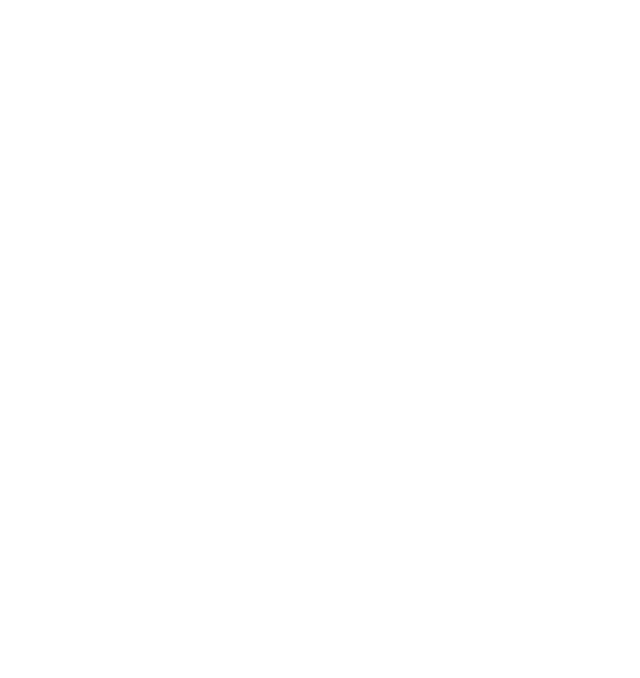
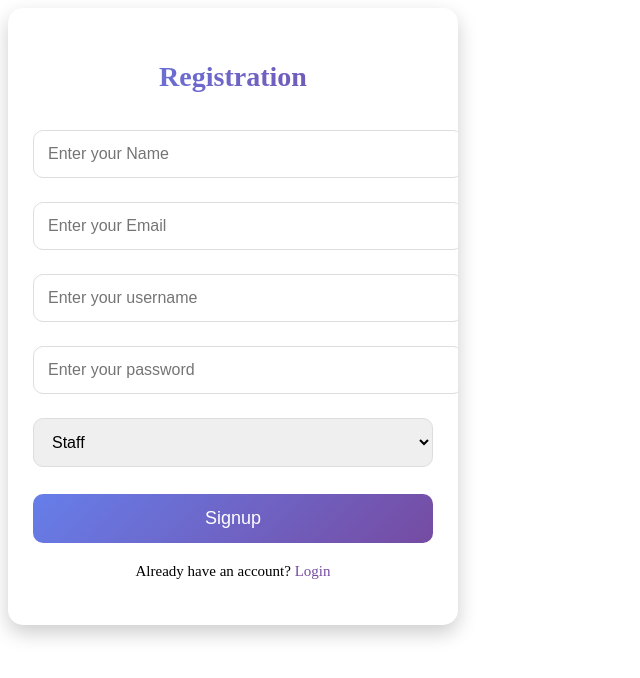
Before and after one commit to Yogeeta16/Sunbeam-Staff-Logsheet-Application, a React (Vite) app in the folder frontend/: page /signup in a window 1280 px wide. Before the commit this address had no page. Shown: the top 678 px of the page, without its empty margins (0-640 px from the left). Built offline with nearby package versions, Linux system fonts and the light colour scheme.

Commit message:
dashboard  frontend updated

```diff
--- /dev/null
+++ b/frontend/src/App.css
@@ -0,0 +1,146 @@
+
+.logo {
+  height: 6em;
+  padding: 1.5em;
+  will-change: filter;
+  transition: filter 300ms;
+}
+.logo:hover {
+  filter: drop-shadow(0 0 2em #646cffaa);
+}
+.logo.react:hover {
+  filter: drop-shadow(0 0 2em #61dafbaa);
+}
+
+@keyframes logo-spin {
+  from {
+    transform: rotate(0deg);
+  }
+  to {
+    transform: rotate(360deg);
+  }
+}
+
+@media (prefers-reduced-motion: no-preference) {
+  a:nth-of-type(2) .logo {
+    animation: logo-spin infinite 20s linear;
+  }
+}
+
+.card {
+  padding: 2em;
+}
+
+.read-the-docs {
+  color: #888;
+}
+
+/* Login And Signup */
+
+
+/* Form container */
+.form-container {
+  max-width: 400px;
+  width: 100%;
+  padding: 30px 25px;
+  background: white;
+  border-radius: 15px;
+  box-shadow: 0 8px 20px rgba(0,0,0,0.2);
+  text-align: center;
+  position: relative;
+  overflow: hidden;
+  transition: transform 0.3s ease, box-shadow 0.3s ease;
+}
+
+.form-container:hover {
+  transform: translateY(-5px);
+  box-shadow: 0 12px 25px rgba(0,0,0,0.25);
+}
+
+/* Form title */
+.form-container h2 {
+  margin-bottom: 25px;
+  color: #333;
+  font-size: 28px;
+  font-weight: 600;
+  background: linear-gradient(to right, #667eea, #764ba2);
+  -webkit-background-clip: text;
+  -webkit-text-fill-color: transparent;
+}
+
+/* Inputs and select */
+.form-container input,
+.form-container select {
+  width: 100%;
+  padding: 14px;
+  margin: 12px 0;
+  border: 1px solid #ddd;
+  border-radius: 10px;
+  font-size: 16px;
+  outline: none;
+  transition: 0.3s ease;
+}
+
+.form-container input:focus,
+.form-container select:focus {
+  border-color: #764ba2;
+  box-shadow: 0 0 5px rgba(118,75,162,0.5);
+}
+
+/* Button */
+.form-container button {
+  width: 100%;
+  padding: 14px;
+  background: linear-gradient(135deg, #667eea, #764ba2);
+  color: white;
+  border: none;
+  border-radius: 10px;
+  cursor: pointer;
+  margin-top: 15px;
+  font-size: 18px;
+  font-weight: 500;
+  transition: 0.3s ease;
+}
+
+.form-container button:hover {
+  background: linear-gradient(135deg, #764ba2, #667eea);
+  transform: translateY(-2px);
+  box-shadow: 0 4px 12px rgba(0,0,0,0.2);
+}
+
+/* Messages */
+.message {
+  margin-bottom: 15px;
+  font-weight: bold;
+  color: #28a745; /* green for success */
+  font-size: 15px;
+}
+
+/* Links below form */
+.bottom-link {
+  margin-top: 20px;
+  font-size: 15px;
+}
+
+.bottom-link a {
+  color: #764ba2;
+  font-weight: 500;
+  text-decoration: none;
+  transition: 0.2s;
+}
+
+.bottom-link a:hover {
+  text-decoration: underline;
+  color: #667eea;
+}
+
+/* Responsive */
+@media (max-width: 480px) {
+  .form-container {
+    padding: 25px 15px;
+  }
+
+  .form-container h2 {
+    font-size: 24px;
+  }
+}
--- a/frontend/src/App.jsx
+++ b/frontend/src/App.jsx
@@ -3,15 +3,19 @@
 import Dashboard from "./pages/dashboard/Dashboard";
 import StaffView from "./pages/dashboard/StaffView";
 import CoordinatorView from "./pages/dashboard/CoordinatorView";
-
+import Login from "./pages/Login";
+import Signup from "./pages/Signup";
 function App() {
   return (
     <BrowserRouter>
       <Routes>
-        <Route path="/dashboard" element={<Dashboard />}>
-          <Route path="staff" element={<StaffView />} />
-          <Route path="coordinator" element={<CoordinatorView />} />
-        </Route>
+      <Route path="/login" element={<Login />} />
+      <Route path="/signup" element={<Signup />} />
+      <Route path="/dashboard" element={<Dashboard />} />
+      <Route path="/" element={<Login />} />
+      <Route path="staff" element={<StaffView />} />
+      <Route path="coordinator" element={<CoordinatorView />} />
+
       </Routes>
     </BrowserRouter>
   );
--- a/frontend/src/components/ui/StatsCard.jsx
+++ b/frontend/src/components/ui/StatsCard.jsx
@@ -1,14 +1,33 @@
 import { Card, CardContent, CardHeader, CardTitle } from "../ui/Card";
-import { cn } from "../../utils/cn";
+import {
+  BookOpen,
+  Users,
+  AlertCircle,
+  Clock,
+  CheckCircle,
+  TrendingUp,
+} from "lucide-react";
+
+const iconsMap = {
+  BookOpen,
+  Users,
+  AlertCircle,
+  Clock,
+  CheckCircle,
+  TrendingUp,
+};
+
 export function StatsCard({
   title,
   value,
   description,
-  icon: Icon,
+  icon,
   className,
 }) {
+  const Icon = iconsMap[icon];
+
   return (
-    <Card className={cn("stats-card", className)}>
+    <Card className={`stats-card ${className || ""}`}>
       <CardHeader className="flex flex-row items-center justify-between space-y-0 pb-2">
         <CardTitle className="text-sm font-medium text-muted-foreground">
           {title}
--- /dev/null
+++ b/frontend/src/pages/Login.jsx
@@ -0,0 +1,68 @@
+import React, { useState } from "react";
+import { Link, useNavigate } from "react-router-dom";
+import axios from "axios";
+import "../App.css";
+
+function Login() {
+  const navigate = useNavigate();
+  const [formData, setFormData] = useState({
+    email: "",
+    password: "",
+  });
+  const [message, setMessage] = useState("");
+
+  const handleChange = (e) => {
+    setFormData({ ...formData, [e.target.name]: e.target.value });
+  };
+
+  const handleSubmit = async (e) => {
+    e.preventDefault();
+    try {
+      const res = await axios.post(
+        "http://localhost:3000/api/auth/login",
+        formData
+      );
+      setMessage(res.data.message);
+
+      // Save token and role here
+      localStorage.setItem("token", 'Bearer '+res.data.token);
+      localStorage.setItem("role", res.data.role);
+      localStorage.setItem("id", res.data.id);
+
+      navigate("/dashboard");
+    } catch (error) {
+      setMessage(error.response?.data?.message || "Login failed");
+    }
+  };
+
+  return (
+    <div className="form-container">
+      <h2>Login</h2>
+      {message && <p className="message">{message}</p>}
+      <form onSubmit={handleSubmit}>
+        <input
+          type="email"
+          name="email"
+          placeholder="Enter your email"
+          value={formData.email}
+          onChange={handleChange}
+          required
+        />
+        <input
+          type="password"
+          name="password"
+          placeholder="Enter your password"
+          value={formData.password}
+          onChange={handleChange}
+          required
+        />
+        <button type="submit">Login</button>
+      </form>
+      <p className="bottom-link">
+        New user? <Link to="/signup">Signup</Link>
+      </p>
+    </div>
+  );
+}
+
+export default Login;
--- /dev/null
+++ b/frontend/src/pages/Signup.jsx
@@ -0,0 +1,87 @@
+import React, { useState } from "react";
+import { Link, useNavigate } from "react-router-dom";
+import axios from "axios";
+import "../App.css";
+
+function Signup() {
+  const navigate = useNavigate();
+  const [formData, setFormData] = useState({
+    name: "",
+    email: "",
+    username: "",
+    password: "",
+    role: "Staff",
+  });
+  const [message, setMessage] = useState("");
+
+  const handleChange = (e) => {
+    setFormData({ ...formData, [e.target.name]: e.target.value });
+  };
+
+  const handleSubmit = async (e) => {
+    e.preventDefault();
+    try {
+      const res = await axios.post(
+        "http://localhost:3000/api/auth/signup",
+        formData
+      );
+      setMessage(res.data.message);
+
+      setTimeout(() => navigate("/login"), 1000);
+    } catch (error) {
+      setMessage(error.response?.data?.message || "Signup failed");
+    }
+  };
+
+  return (
+    <div className="form-container">
+      <h2>Registration</h2>
+      {message && <p className="message">{message}</p>}
+      <form onSubmit={handleSubmit}>
+        <input
+          type="text"
+          name="name"
+          placeholder="Enter your Name"
+          value={formData.name}
+          onChange={handleChange}
+          required
+        />
+        <input
+          type="email"
+          name="email"
+          placeholder="Enter your Email"
+          value={formData.email}
+          onChange={handleChange}
+          required
+        />
+        <input
+          type="text"
+          name="username"
+          placeholder="Enter your username"
+          value={formData.username}
+          onChange={handleChange}
+          required
+        />
+        <input
+          type="password"
+          name="password"
+          placeholder="Enter your password"
+          value={formData.password}
+          onChange={handleChange}
+          required
+        />
+        <select name="role" value={formData.role} onChange={handleChange}>
+            <option value="">Select Role</option>
+          <option value="Staff">Staff</option>
+          <option value="Coordinator">Coordinator</option>
+        </select>
+        <button type="submit">Signup</button>
+      </form>
+      <p className="bottom-link">
+        Already have an account? <Link to="/login">Login</Link>
+      </p>
+    </div>
+  );
+}
+
+export default Signup;
--- a/frontend/src/pages/dashboard/Dashboard.jsx
+++ b/frontend/src/pages/dashboard/Dashboard.jsx
@@ -1,22 +1,47 @@
-// Dashboard.jsx
+import { useEffect, useState } from "react";
 import StaffView from "./StaffView";
 import CoordinatorView from "./CoordinatorView";
-import { mockData } from "./mockData"; // adjust path if needed
+import api from "../../utils/api";
 
 function Dashboard() {
-  // Mock user for now
-  const user = { role: "staff" }; // or "coordinator"
-//  const user = JSON.parse(localStorage.getItem("user")) || { role: "guest" };
-console.log (mockData.staff.recentLogs);
+  const [data, setData] = useState(null);
+  const [loading, setLoading] = useState(true);
+  const role = localStorage.getItem("role")?.toLowerCase() || "guest";
+
+  useEffect(() => {
+    async function fetchData() {
+      try {
+        let endpoint = "";
+        if (role === "staff") {
+          endpoint = "/dashboard/staff";
+        } else if (role === "coordinator") {
+          endpoint = "/dashboard/coordinator";
+        }
+
+        if (endpoint) {
+          const res = await api.get(endpoint);
+          setData(res.data);
+        }
+      } catch (err) {
+        console.error("Error fetching dashboard data:", err);
+      } finally {
+        setLoading(false);
+      }
+    }
+
+    fetchData();
+  }, [role]);
+
+  if (loading) return <p>Loading dashboard...</p>;
+  if (!data) return <p>No data available</p>;
+
   return (
     <div>
       <h1>Main Dashboard</h1>
-      <p>Role: {user.role}</p>
+      <p>Role: {role}</p>
 
-      {user.role === "staff" && <StaffView data={mockData.staff} />}
-      {user.role === "coordinator" && (
-        <CoordinatorView data={mockData.coordinator} />
-      )}
+      {role === "staff" && <StaffView data={data} />}
+      {role === "coordinator" && <CoordinatorView data={data} />}
     </div>
   );
 }
--- a/frontend/src/pages/dashboard/StaffView.jsx
+++ b/frontend/src/pages/dashboard/StaffView.jsx
@@ -6,7 +6,7 @@
 import { StatusBadge } from "./StatusBadge";
 
 function StaffView({ data }) {
-  console.log (data);
+  console.log (data + 'staff');
 
   return (
     <div className="grid grid-cols-1 lg:grid-cols-2 gap-6">
--- /dev/null
+++ b/frontend/src/utils/api.js
@@ -0,0 +1,16 @@
+import axios from "axios";
+
+const api = axios.create({
+  baseURL: import.meta.env.VITE_BACKEND_URL, // must match your .env
+});
+
+// Attach token automatically to every request
+api.interceptors.request.use((config) => {
+  const token = localStorage.getItem("token");
+  if (token) {
+    config.headers.Authorization = token;
+  }
+  return config;
+});
+
+export default api;
```
Also changed, not shown: frontend/package.json (line endings or trailing spaces), 1 other file (tests, documents, lock files or other folders).
